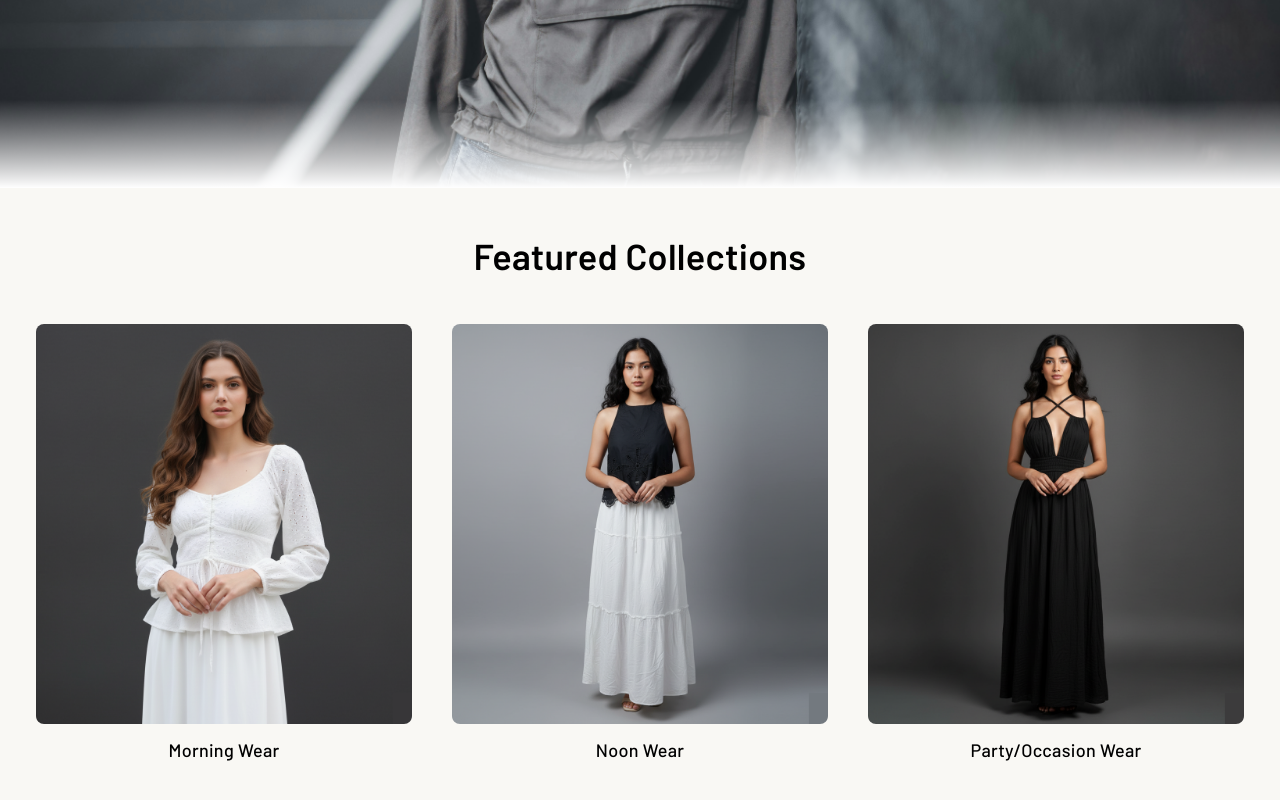
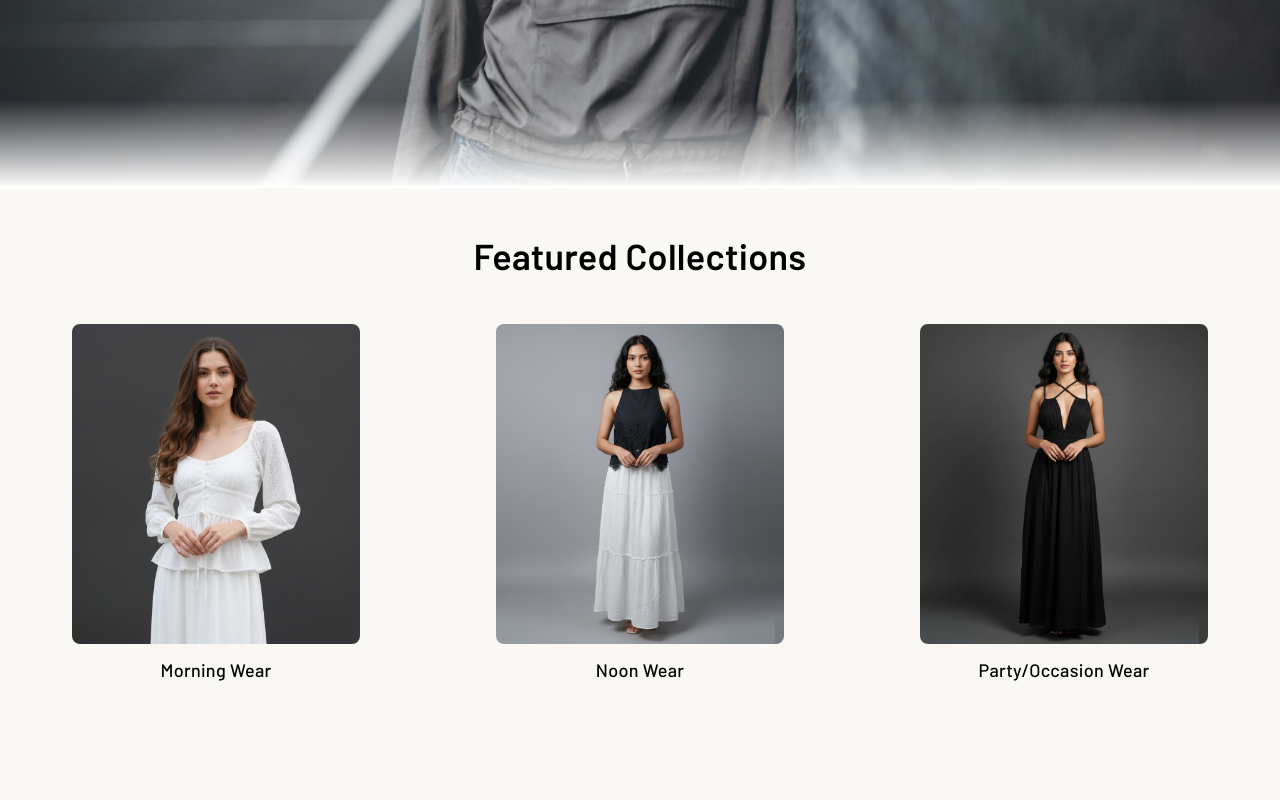
Before and after one commit to skyzzcloset-dev/skyzz.closet, a React (Vite) app in the folder frontend/: page / in a window 1280 px wide. Shown: the part 552-1352 px from the top of the page. Built offline with nearby package versions, Linux system fonts and the light colour scheme.

Commit message:
final fr

```diff
--- a/frontend/package.json
+++ b/frontend/package.json
@@ -20,6 +20,7 @@
     "react-router-dom": "^7.8.2",
     "react-toastify": "^11.0.5",
     "remixicon": "^4.6.0",
+    "tailwind-scrollbar-hide": "^4.0.0",
     "tailwindcss": "^4.1.13"
   },
   "devDependencies": {
--- a/frontend/src/components/Navbar.jsx
+++ b/frontend/src/components/Navbar.jsx
@@ -31,7 +31,7 @@ const Navbar = () => {
   return (
     <nav className="bg-white text-black border-b border-gray-200 shadow-sm">
       <div className="max-w-screen-xl mx-auto p-4 grid grid-cols-3 items-center">
-        {/* Left side (hamburger on mobile | links on desktop) */}
+        {/* Left side */}
         <div className="flex items-center">
           {/* Hamburger (mobile only) */}
           <button
@@ -59,58 +59,42 @@ const Navbar = () => {
           {/* Links (desktop only) */}
           <ul className="hidden md:flex md:space-x-10 font-medium ml-6">
             <li>
-              <a
-                href="/"
-                onClick={() => setActive("home")}
-                className={linkClasses("home")}
-              >
+              <a href="/" onClick={() => setActive("home")} className={linkClasses("home")}>
                 Home
               </a>
             </li>
             <li>
-              <a
-                href="/shop"
-                onClick={() => setActive("shop")}
-                className={linkClasses("shop")}
-              >
+              <a href="/shop" onClick={() => setActive("shop")} className={linkClasses("shop")}>
                 Shop
               </a>
             </li>
             <li>
-              <a
-                href="/new"
-                onClick={() => setActive("newdrop")}
-                className={linkClasses("newdrop")}
-              >
+              <a href="/new" onClick={() => setActive("newdrop")} className={linkClasses("newdrop")}>
                 New Drop
               </a>
             </li>
             <li>
-              <a
-                href="/contact"
-                onClick={() => setActive("contact")}
-                className={linkClasses("contact")}
-              >
+              <a href="/contact" onClick={() => setActive("contact")} className={linkClasses("contact")}>
                 Contact
               </a>
             </li>
           </ul>
         </div>
 
-        {/* Center (Logo always perfectly centered) */}
+        {/* Center (Logo) */}
         <div className="flex justify-center">
           <Logo />
         </div>
 
         {/* Right side */}
         <div className="flex items-center justify-end gap-5">
-          {/* Mobile: search icon */}
+          {/* Mobile search icon */}
           <i
             onClick={() => setSearch(true)}
             className="ri-search-line cursor-pointer text-xl md:hidden"
           ></i>
 
-          {/* Desktop: search + user + cart */}
+          {/* Desktop actions */}
           <div className="hidden md:flex items-center gap-8">
             {search ? (
               <div className="flex items-center gap-2">
@@ -134,7 +118,9 @@ const Navbar = () => {
             {/* Auth condition */}
             {user ? (
               <>
-                <span className="font-medium">Hi, {user.name}</span>
+                <span className="font-medium">
+                  Hi, {user.fullName?.firstName || user.email}
+                </span>
                 <button
                   onClick={handleLogout}
                   className="text-red-500 hover:underline"
@@ -154,61 +140,37 @@ const Navbar = () => {
         </div>
       </div>
 
-      {/* Mobile dropdown menu */}
+      {/* Mobile dropdown */}
       {isOpen && (
         <div className="md:hidden px-4 pb-4">
           <ul className="flex flex-col space-y-2 font-medium">
             <li>
-              <a
-                href="/"
-                onClick={() => setActive("home")}
-                className={linkClasses("home")}
-              >
+              <a href="/" onClick={() => setActive("home")} className={linkClasses("home")}>
                 Home
               </a>
             </li>
             <li>
-              <a
-                href="/shop"
-                onClick={() => setActive("shop")}
-                className={linkClasses("shop")}
-              >
+              <a href="/shop" onClick={() => setActive("shop")} className={linkClasses("shop")}>
                 Shop
               </a>
             </li>
             <li>
-              <a
-                href="/new"
-                onClick={() => setActive("newdrop")}
-                className={linkClasses("newdrop")}
-              >
+              <a href="/new" onClick={() => setActive("newdrop")} className={linkClasses("newdrop")}>
                 New Drop
               </a>
             </li>
             <li>
-              <a
-                href="/contact"
-                onClick={() => setActive("contact")}
-                className={linkClasses("contact")}
-              >
+              <a href="/contact" onClick={() => setActive("contact")} className={linkClasses("contact")}>
                 Contact
               </a>
             </li>
             <li>
-              <a
-                href="/register"
-                onClick={() => setActive("contact")}
-                className={linkClasses("contact")}
-              >
+              <a href="/register" className={linkClasses("register")}>
                 Sign Up
               </a>
             </li>
             <li>
-              <a
-                href="/cart"
-                onClick={() => setActive("contact")}
-                className={linkClasses("contact")}
-              >
+              <a href="/cart" className={linkClasses("cart")}>
                 Cart
               </a>
             </li>
--- a/frontend/src/index.css
+++ b/frontend/src/index.css
@@ -16,3 +16,12 @@ body {
     @apply text-white bg-blue-700 rounded hover:bg-blue-800 md:bg-transparent md:text-blue-700 md:p-0;
   }
 }
+
+
+.scrollbar-hide::-webkit-scrollbar {
+  display: none;
+}
+.scrollbar-hide {
+  -ms-overflow-style: none;
+  scrollbar-width: none;
+}
--- a/frontend/src/pages/home/Collections.jsx
+++ b/frontend/src/pages/home/Collections.jsx
@@ -17,22 +17,28 @@ const Collections = () => {
   ];
 
   return (
-    <div className="h-screen">
+    <div className="min-h-screen">
       <div>
         <h1 className="text-center font-bold p-12 lg:text-4xl">
           Featured Collections
         </h1>
       </div>
 
-      <div className="flex flex-wrap justify-center items-center gap-10">
+      {/* Horizontal scroll on small screens, grid on large screens with snapping */}
+      <div className="flex overflow-x-auto lg:grid lg:grid-cols-3 gap-6 px-4 scrollbar-hide snap-x snap-mandatory">
         {featuredCollections.map((item, index) => (
-          <div key={index} className="flex flex-col items-center cursor-pointer">
+          <div
+            key={index}
+            className="flex flex-col items-center flex-shrink-0 cursor-pointer snap-start"
+          >
             <img
               src={item.img}
               alt={item.name}
-              className="rounded-lg w-94 h-100 object-cover"
+              className="rounded-lg w-40 h-40 object-cover sm:w-48 sm:h-48 lg:w-72 lg:h-80"
             />
-            <p className="mt-3 text-lg font-medium">{item.name}</p>
+            <p className="mt-3 text-sm sm:text-base lg:text-lg font-medium">
+              {item.name}
+            </p>
           </div>
         ))}
       </div>
```
